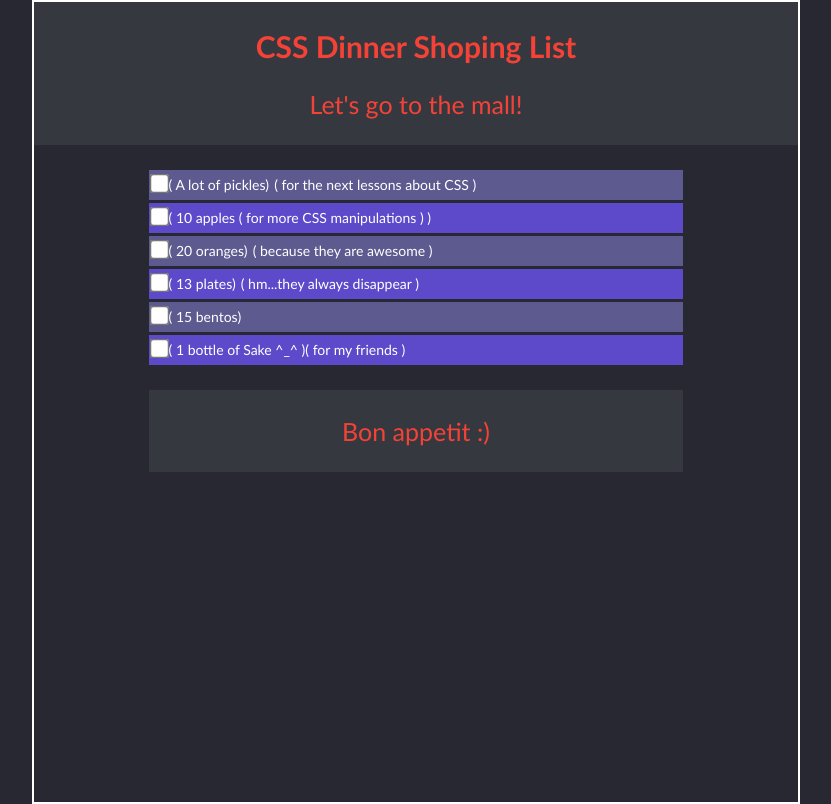
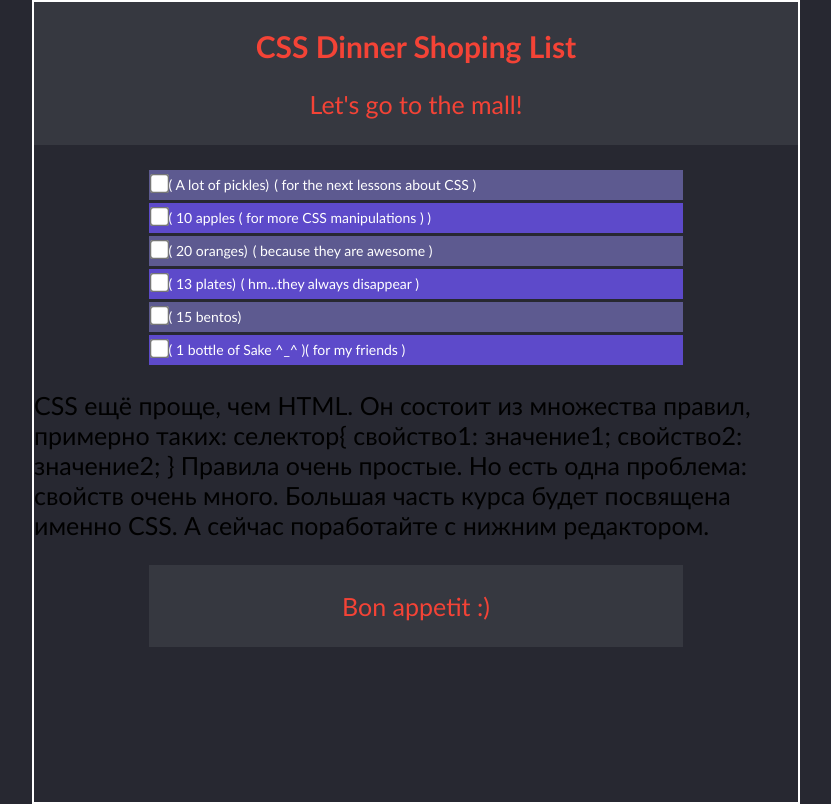
Before and after one commit to Dmitro89/lessons6, a plain HTML site: page index.html in a window 1280 px wide. Shown: the whole page, without its empty margins (224-1055 px from the left). Drawn offline with Linux system fonts and the light colour scheme.

Commit message:
Fixed index.html

```diff
--- a/index.html
+++ b/index.html
@@ -42,6 +42,20 @@
 
 		</form>
 
+	<div>
+		<p>CSS ещё проще, чем HTML. Он состоит из множества правил, примерно таких:
+		селектор{
+		    свойство1: значение1;
+		    свойство2: значение2;
+		}
+		Правила очень простые. Но есть одна проблема: свойств очень много.
+
+		Большая часть курса будет посвящена именно CSS.
+
+		А сейчас поработайте с нижним редактором.
+		</p>
+			</div>
+
 	<footer>
 		<p>Bon appetit :)</p>
 	</footer>
```
